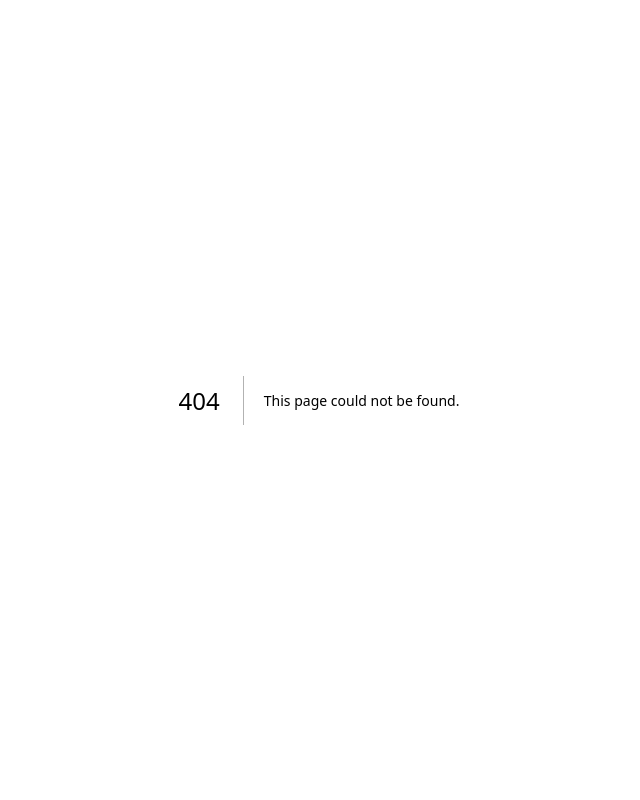
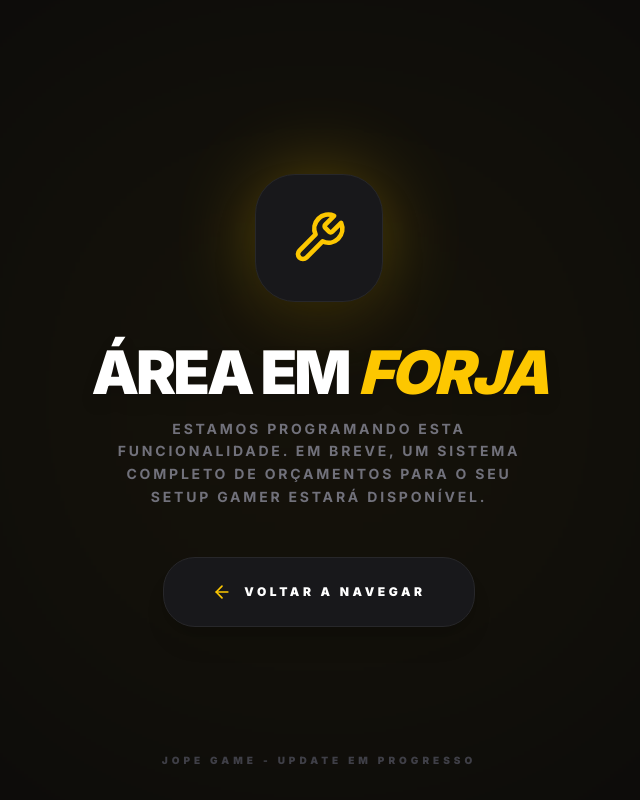
Before and after one commit to carlos-andemberg/jope-game, a Next.js app: page /vendas/gamers/orcamento in a window 1280 px wide. Before the commit this address had no page. Shown: the whole page, without its empty margins (321-961 px from the left). Built offline with nearby package versions, Linux system fonts and the light colour scheme.

Commit message:
Update Message

```diff
--- /dev/null
+++ b/app/vendas/gamers/orcamento/page.tsx
@@ -0,0 +1,55 @@
+"use client";
+
+import { useRouter } from "next/navigation";
+import { ArrowLeft, Hammer, Wrench } from "lucide-react";
+
+export default function OrcamentoEmConstrucao() {
+  const router = useRouter();
+
+  return (
+    <main className="min-h-screen bg-zinc-950 flex flex-col items-center justify-center p-6 text-white font-sans selection:bg-yellow-400 selection:text-zinc-950 overflow-hidden relative">
+
+      {/* Brilho de Fundo Gamer */}
+      <div className="absolute top-1/2 left-1/2 -translate-x-1/2 -translate-y-1/2 w-[300px] h-[300px] md:w-[600px] md:h-[600px] bg-yellow-400 blur-[150px] md:blur-[250px] opacity-10 pointer-events-none" aria-hidden="true" />
+
+      <div className="relative z-10 flex flex-col items-center text-center max-w-2xl w-full">
+
+        {/* Ícone Animado */}
+        <div className="relative mb-10">
+          <div className="absolute inset-0 bg-yellow-400 blur-2xl opacity-20 rounded-full animate-pulse" aria-hidden="true" />
+          <div className="w-24 h-24 md:w-32 md:h-32 bg-zinc-900 border border-zinc-800 rounded-[32px] md:rounded-[40px] flex items-center justify-center shadow-2xl relative">
+            <Wrench className="w-10 h-10 md:w-14 md:h-14 text-yellow-400" aria-hidden="true" />
+          </div>
+        </div>
+
+        {/* Textos Escalonados */}
+        <h1 className="text-4xl md:text-6xl font-black uppercase tracking-tighter mb-4 text-white drop-shadow-xl">
+          Área em <span className="text-yellow-400 italic">Forja</span>
+        </h1>
+
+        <p className="text-zinc-500 font-bold uppercase text-[10px] md:text-sm tracking-widest md:tracking-[0.2em] mb-12 max-w-md leading-relaxed">
+          Estamos programando esta funcionalidade. Em breve, um sistema completo de orçamentos para o seu setup gamer estará disponível.
+        </p>
+
+        {/* Botão de Retorno */}
+        <button
+          onClick={() => router.back()}
+          className="bg-zinc-900 border border-zinc-800 hover:bg-zinc-800 hover:border-yellow-400/50 text-white py-5 px-10 md:py-6 md:px-12 rounded-[28px] md:rounded-[32px] font-black uppercase text-[10px] md:text-xs tracking-[0.3em] transition-all flex items-center gap-3 shadow-xl active:scale-95 group"
+          aria-label="Voltar para a página anterior"
+        >
+          <ArrowLeft className="w-4 h-4 md:w-5 md:h-5 text-yellow-400 group-hover:-translate-x-1 transition-transform" />
+          Voltar a Navegar
+        </button>
+
+      </div>
+
+      {/* Marca D'água no Rodapé */}
+      <div className="absolute bottom-8 left-1/2 -translate-x-1/2">
+        <p className="text-[8px] md:text-[10px] text-zinc-700 font-black uppercase tracking-[0.4em]">
+          JOPE GAME - UPDATE EM PROGRESSO
+        </p>
+      </div>
+
+    </main>
+  );
+}
```
